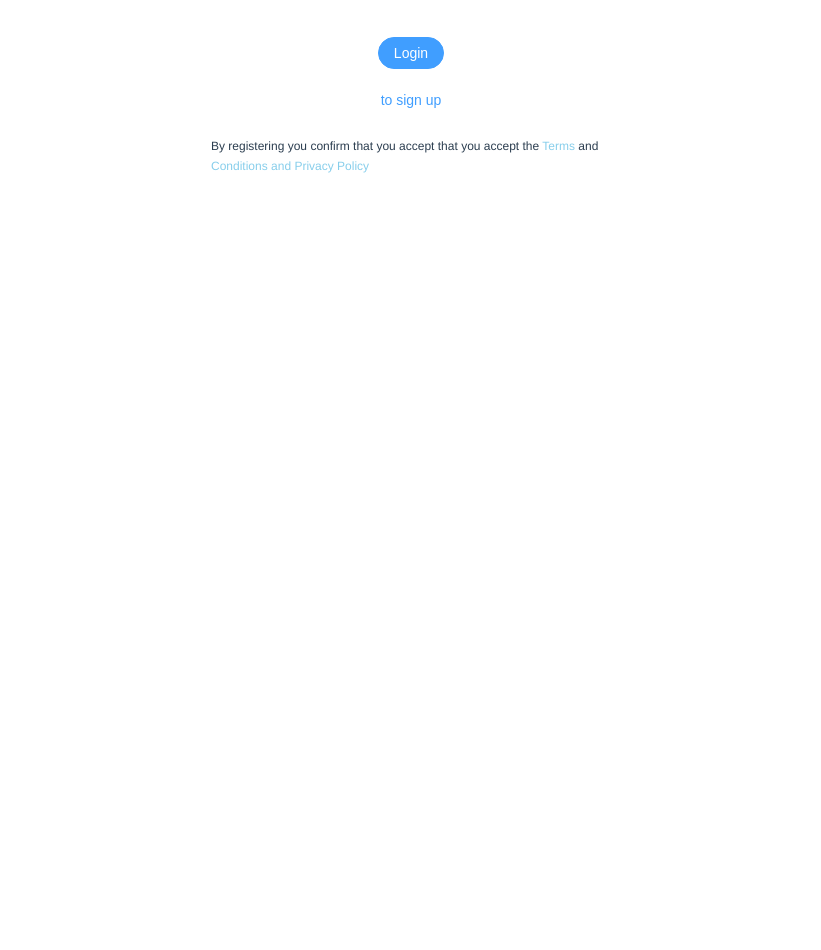
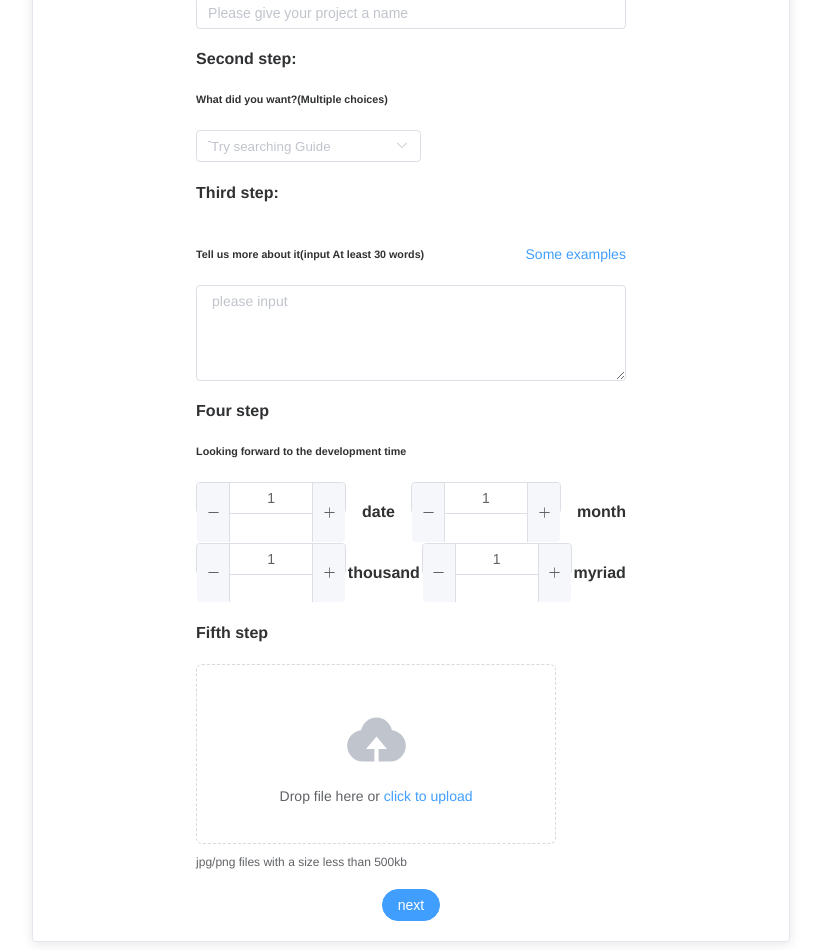
Before and after one commit to L-JiaWei/vue-outsource, a Vue app: page /ReleasePage in a window 1280 px wide. Before the commit this address led to /. Shown: the part 240-1190 px from the top of the page, without its empty margins (229-1050 px from the left). Before the commit the page ends 800 px from the top, so only its background shows below. Built offline with nearby package versions, Linux system fonts and the light colour scheme.

Commit message:
add Publish project page

```diff
--- a/package.json
+++ b/package.json
@@ -8,6 +8,7 @@
     },
     "dependencies": {
         "@element-plus/icons": "0.0.11",
+        "@element-plus/icons-vue": "^0.2.4",
         "axios": "^0.24.0",
         "core-js": "^3.6.5",
         "element-plus": "^1.2.0-beta.3",
--- a/src/router/index.js
+++ b/src/router/index.js
@@ -4,12 +4,17 @@ import RegisteredDetails from '../views/RegisteredDetails.vue'
 import MyProfile from '../views/MyProfile.vue'
 import Homepage from '../views/Homepage.vue'
 import LoginIndex from "../views/LoginIndex.vue"
-
+import ReleasePage from "../views/ReleasePage.vue"
 const routes = [
     {
         path:'/',
         name:'LoginIndex',
         component:LoginIndex
+    },
+    {
+        path:"/ReleasePage",
+        name:"ReleasePage",
+        component:ReleasePage
     },
     {
         path: "/RegisteredDetails",
--- /dev/null
+++ b/src/views/ReleasePage.vue
@@ -0,0 +1,206 @@
+<template>
+  <Navigation />
+  <div class="app-release">
+    <el-card>
+      <div class="context">
+        <div class="one">
+          <h4>First step:</h4>
+          <h6>Please give your project a name</h6>
+          <el-input
+            placeholder="Please give your project a name"
+            v-model="obj.input1"
+          />
+        </div>
+        <div class="one">
+          <h4>Second step:</h4>
+          <h6>What did you want?(Multiple choices)</h6>
+          <el-cascader
+            placeholder="Try searching Guide"
+            :options="state.options"
+            :props="state.props"
+            filterable
+          />
+        </div>
+        <div class="one">
+          <h4>Third step:</h4>
+          <span class="line">
+            <h6>Tell us more about it(input At least 30 words)</h6>
+            <el-link type="primary" @click="change">Some examples</el-link>
+          </span>
+          <el-input
+            v-model="obj.textarea"
+            :rows="4"
+            type="textarea"
+            placeholder="please input"
+          />
+        </div>
+        <div class="one">
+          <h4>Four step</h4>
+          <h6>Looking forward to the development time</h6>
+          <div class="lineone">
+            <el-input-number v-model="obj.num" :min="0" :max="30" />
+            <h4>date</h4>
+            <el-input-number v-model="obj.num1" :min="0" :max="12" />
+            <h4>month</h4>
+          </div>
+          <div class="lineone">
+            <el-input-number v-model="obj.num2" :min="0" :max="9" />
+            <h4>thousand</h4>
+            <el-input-number v-model="obj.num3" :min="0" />
+            <h4>myriad</h4>
+          </div>
+        </div>
+        <div class="one">
+          <h4>Fifth step</h4>
+          <el-upload
+            class="upload-demo"
+            drag
+            action="https://jsonplaceholder.typicode.com/posts/"
+            multiple
+          >
+            <el-icon class="el-icon--upload"><upload-filled /></el-icon>
+            <div class="el-upload__text">
+              Drop file here or <em>click to upload</em>
+            </div>
+            <template #tip>
+              <div class="el-upload__tip">
+                jpg/png files with a size less than 500kb
+              </div>
+            </template>
+          </el-upload>
+        </div>
+        <el-button type="primary" round>next</el-button>
+      </div>
+    </el-card>
+  </div>
+</template>
+
+<script setup>
+import Navigation from "../components/Navigation.vue";
+import { ref, reactive, toRefs, toRef } from "vue";
+import { UploadFilled } from "@element-plus/icons-vue";
+
+const state = reactive({
+  props: {
+    multiple: true,
+  },
+  options: [
+    {
+      value: "Android",
+      label: "Android",
+      children: [
+        {
+          value: "disciplines",
+          label: "Disciplines",
+          children: [
+            {
+              value: "consistency",
+              label: "Consistency",
+            },
+            {
+              value: "feedback",
+              label: "Feedback",
+            },
+            {
+              value: "efficiency",
+              label: "Efficiency",
+            },
+            {
+              value: "controllability",
+              label: "Controllability",
+            },
+          ],
+        },
+        {
+          value: "navigation",
+          label: "Navigation",
+          children: [
+            {
+              value: "side nav",
+              label: "Side Navigation",
+            },
+            {
+              value: "top nav",
+              label: "Top Navigation",
+            },
+          ],
+        },
+      ],
+    },
+    {
+      value: "ios",
+      label: "ios",
+      children: [
+        {
+          value: "...",
+          label: "...",
+        },
+      ],
+    },
+    {
+      value: "web",
+      label: "web",
+    },
+    {
+      value: "WeChat",
+      label: "WeChat",
+    },
+    {
+      value: "Server development",
+      label: "Server development",
+    },
+    {
+      value: "...",
+      label: "...",
+    },
+  ],
+});
+
+const arr = ["Hellow", "Hi", "How do you do", "good morning", "nice"];
+
+const change = () => {
+  obj.textarea = arr[obj.i % arr.length]; //循环取余
+  obj.i++;
+  // console.log(obj.i,arr.length);
+};
+
+const obj = reactive({
+  textarea: "",
+  num: 1,
+  num1: 1,
+  num2: 1,
+  num3: 1,
+  i: 0,
+  input1: "",
+});
+
+</script>
+
+<style lang="less">
+.app-release {
+  width: 60%;
+  margin: auto;
+  .context {
+    width: 60%;
+    margin: auto;
+    .one {
+      text-align: left;
+      .line {
+        display: flex;
+        justify-content: space-between;
+      }
+      .lineone {
+        display: flex;
+        justify-content: space-between;
+        flex-wrap: wrap;
+      }
+    }
+  }
+  .el-button {
+    margin-top: 20px;
+  }
+  .el-card {
+    margin-top: 5px;
+  }
+}
+</style>
```
Also changed, not shown: 1 other file (tests, documents, lock files or other folders).
